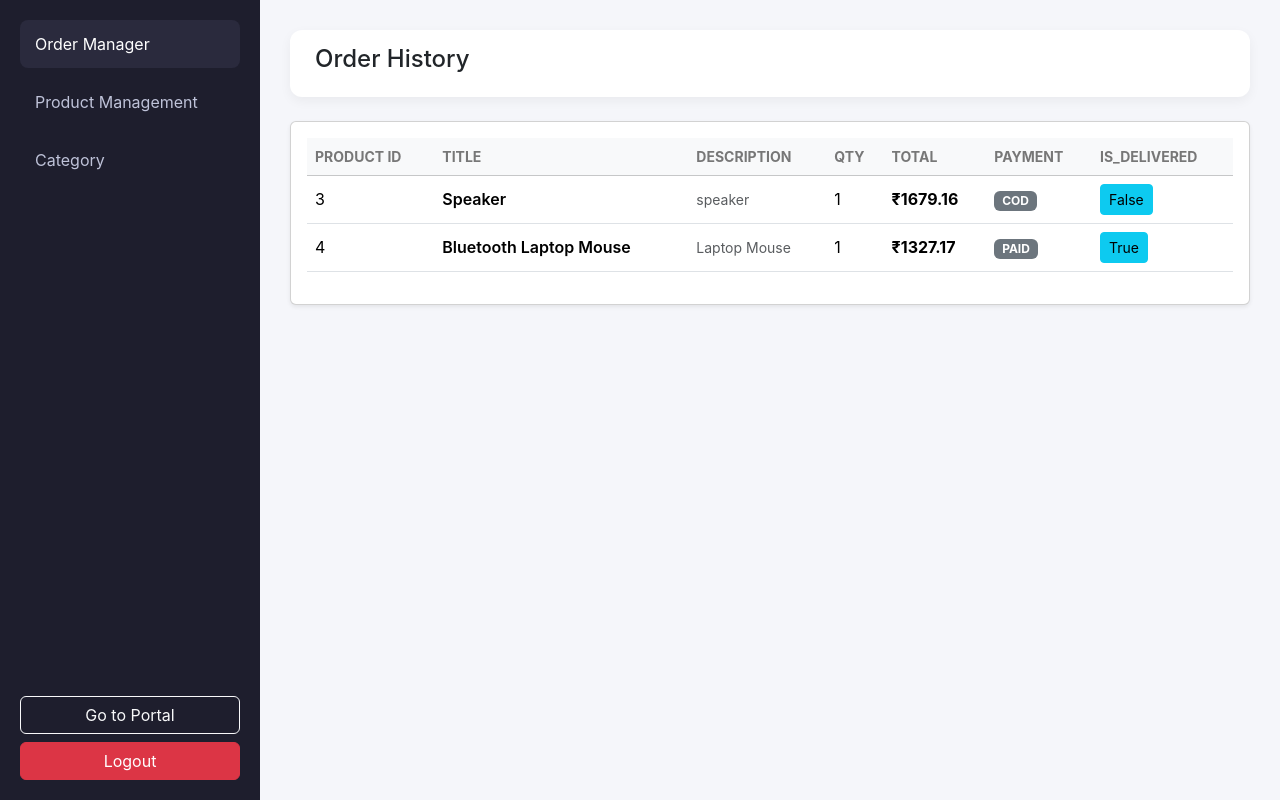
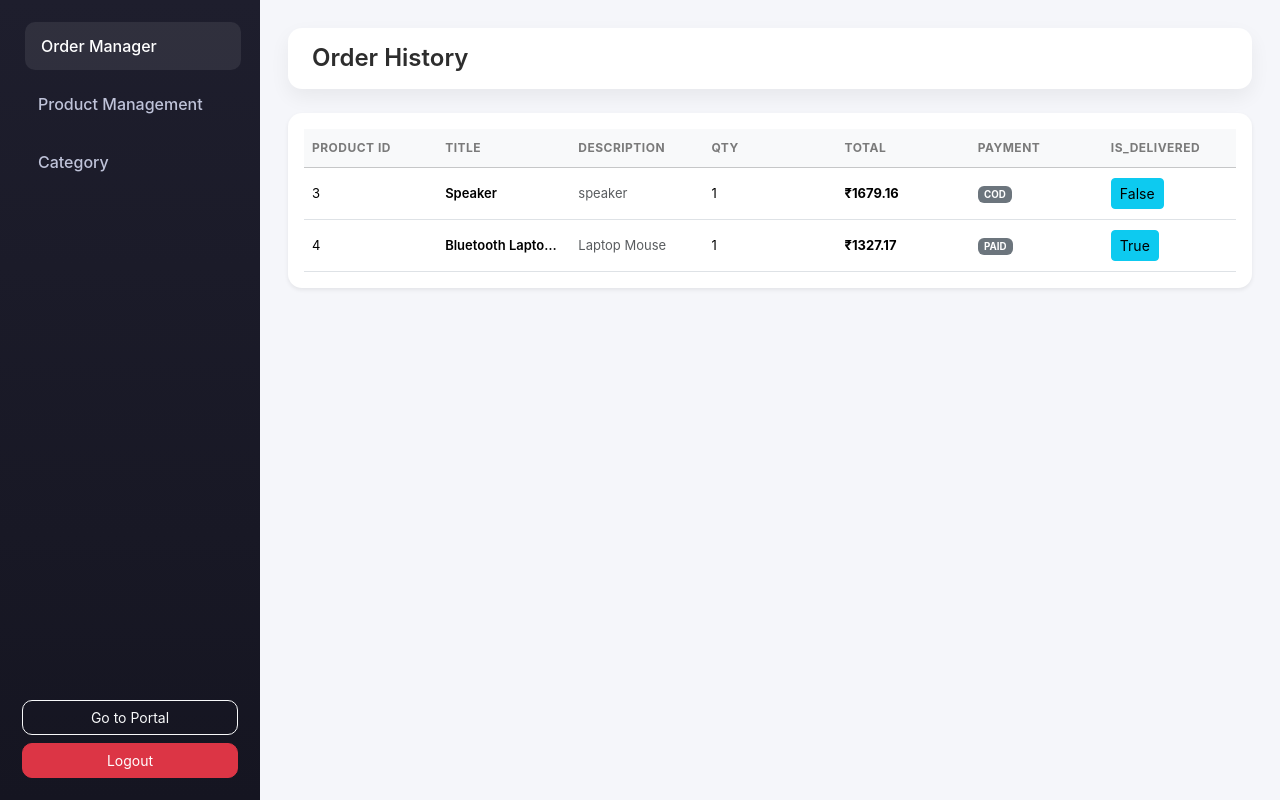
Before and after one commit to sahildeshpande-lab/Order-portal, a FastAPI app: page /products/get-orders/1 in a window 1280 px wide. Run offline with FastAPI, Linux system fonts and the light colour scheme; a user stored in the database is signed in; data comes from the database, SQL or seed files in the repository.

Commit message:
Css responsive for dashbaord

```diff
--- a/static/style2.css
+++ b/static/style2.css
@@ -1,36 +1,32 @@
-body {
-    background: #f5f6fa;
-    font-family: "Inter", sans-serif;
+* {
+    box-sizing: border-box;
 }
 
-
+body {
+    margin: 0;
+    background: #f5f6fa;
+    font-family: "Inter", system-ui, -apple-system, sans-serif;
+    color: #2d2d2d;
+}
 .dashboard {
     display: flex;
     min-height: 100vh;
+    width: 100%;
 }
-
 
 .sidebar {
     width: 260px;
-    background: #1e1e2d;
+    background: linear-gradient(180deg, #1e1e2d, #151521);
     color: #fff;
     display: flex;
     flex-direction: column;
-    padding: 20px;
-}
-
-.brand h3 {
-    font-weight: 700;
-    margin-bottom: 30px;
-}
-
-.brand span {
-    color: #ffb703;
+    padding: 22px;
 }
 
 .menu {
     list-style: none;
     padding: 0;
+    margin: 0;
 }
 
 .menu li {
@@ -38,62 +34,102 @@ body {
 }
 
 .menu a {
-    display: block;
-    padding: 12px 15px;
-    border-radius: 8px;
+    display: flex;
+    align-items: center;
+    gap: 10px;
+    padding: 12px 16px;
+    border-radius: 10px;
     text-decoration: none;
     color: #bfc3d9;
-    transition: 0.3s;
+    font-weight: 500;
+    transition: all 0.25s ease;
 }
 
 .menu a:hover,
-.menu .active a,
 .menu li.active a {
-    background: #2a2a3d;
-    color: #fff;
+    background: rgba(255, 255, 255, 0.08);
+    color: #ffffff;
+    transform: translateX(3px);
+}
+.sidebar-footer {
+    margin-top: auto;
+    padding-top: 16px;
+}
+
+.sidebar-footer .btn {
+    font-size: 14px;
+    border-radius: 10px;
+}
+
+.content {
+    flex: 1;
+    padding: 28px;
+    overflow-x: hidden;
+}
+.topbar {
+    background: #ffffff;
+    padding: 16px 24px;
+    border-radius: 14px;
+    box-shadow: 0 8px 20px rgba(0, 0, 0, 0.06);
+    margin-bottom: 24px;
+}
+
+.topbar h4 {
+    margin: 0;
+    font-weight: 600;
 }
 
 
-.sidebar-footer {
-    margin-top: auto;
+.card {
+    border-radius: 14px;
+    border: none;
+    max-width: 100%;
 }
 
-
-.content {
-    flex: 1;
-    padding: 30px;
+.table {
+    width: 100%;
+    margin-bottom: 0;
+    table-layout: fixed; /* KEY */
 }
 
-
-.topbar {
-    background: #fff;
-    padding: 15px 25px;
-    border-radius: 12px;
-    box-shadow: 0 4px 12px rgba(0,0,0,0.05);
-}
-
-
 .table th {
-    font-size: 14px;
+    font-size: 12px;
     text-transform: uppercase;
-    color: #777;
+    letter-spacing: 0.04em;
+    color: #7a7a7a;
 }
 
 .table td {
     vertical-align: middle;
+    font-size: 13px;
+}
+
+.table th,
+.table td {
+    padding: 10px 8px;
+    white-space: nowrap;
+    overflow: hidden;
+    text-overflow: ellipsis;
+}
+
+.table-hover tbody tr:hover {
+    background-color: #f8f9fd;
 }
 
 
+.card {
+    overflow-x: auto;
+    -webkit-overflow-scrolling: touch;
+}
 .empty-state {
     margin-top: 80px;
     text-align: center;
     font-size: 18px;
+    font-weight: 500;
     color: #ff8800;
-    font-weight: 500;
 }
 
 @media (max-width: 992px) {
-
     .sidebar {
         width: 220px;
         padding: 18px;
```
Also changed, not shown: other parts of static/style2.css (+21 -31 lines).
